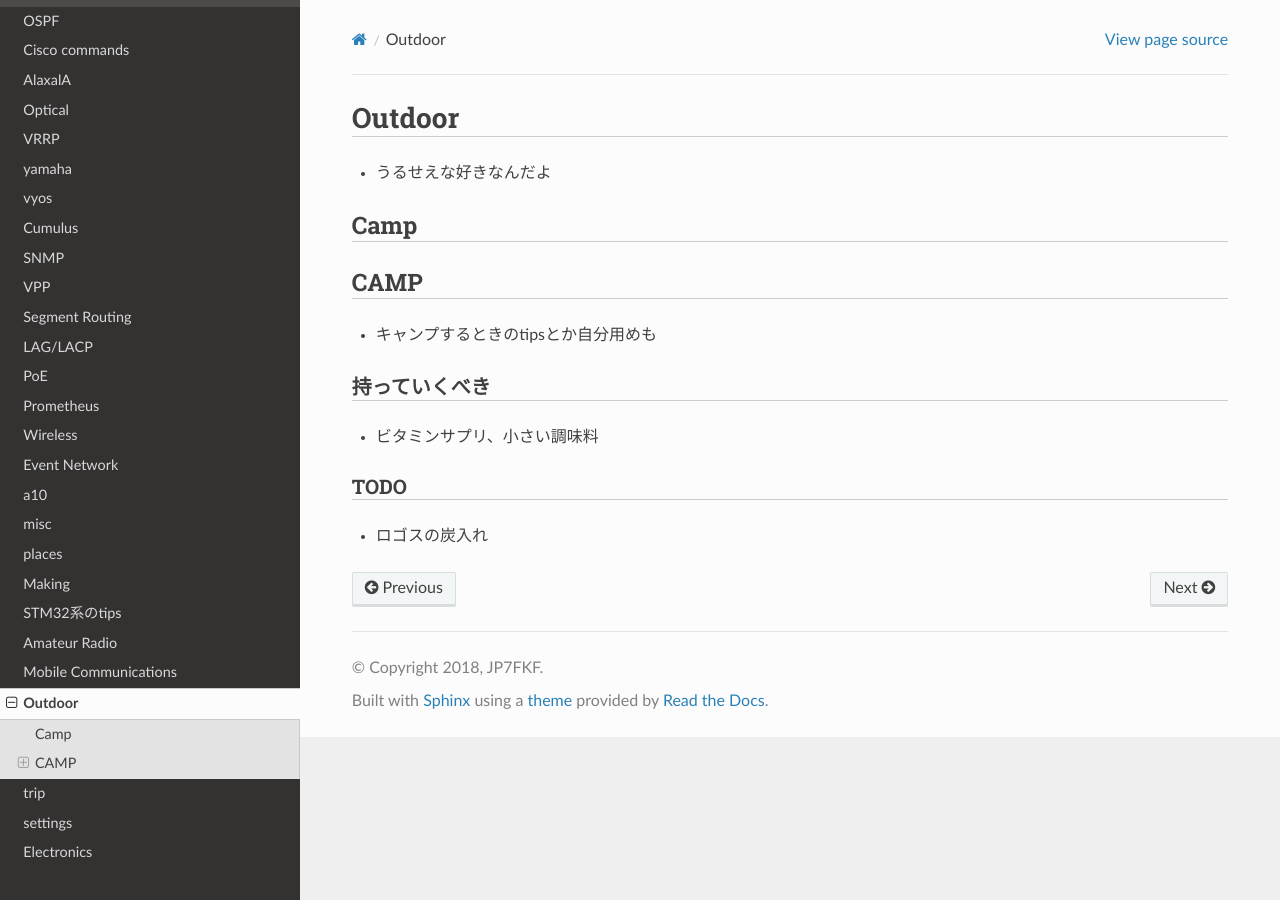
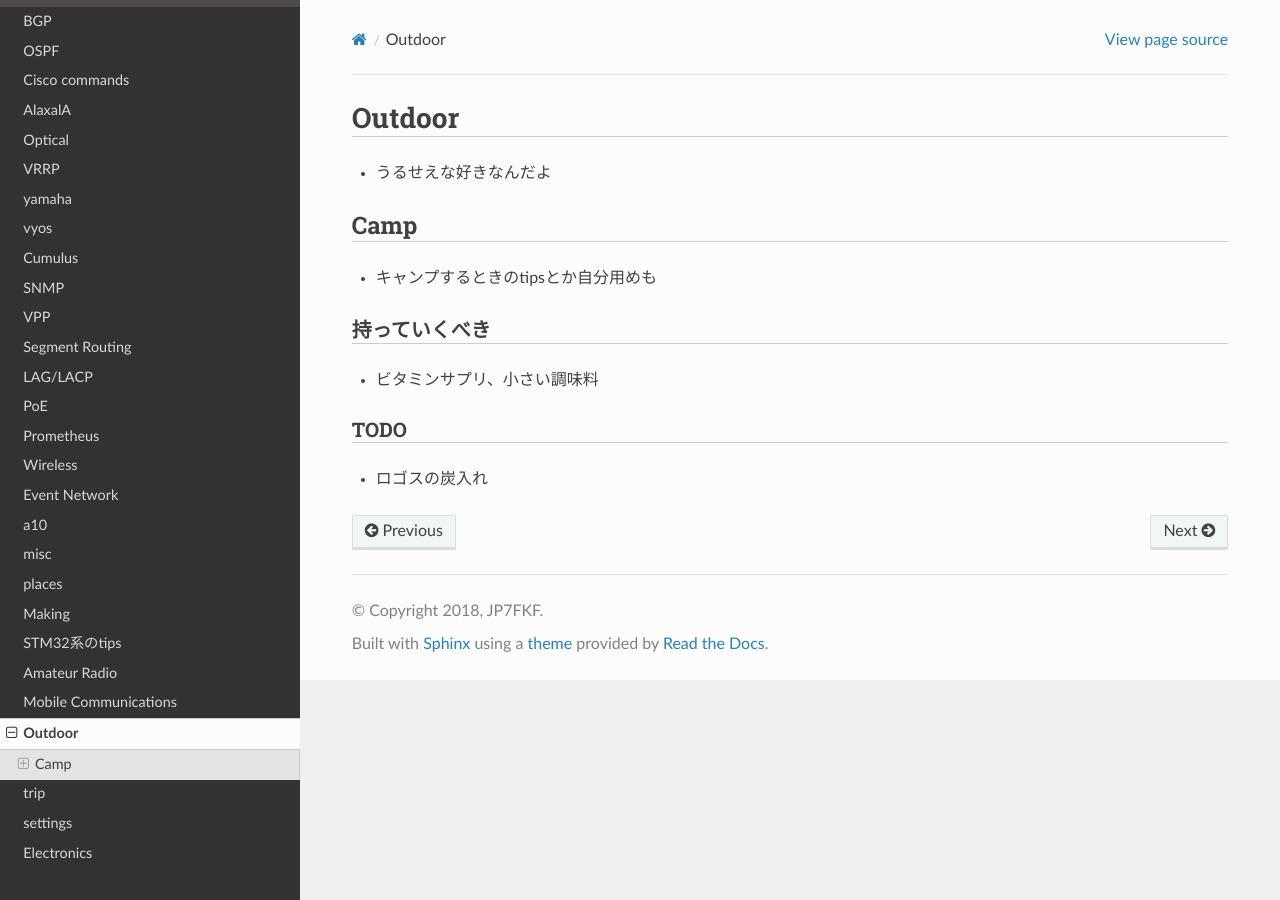
Before and after one commit to jp7fkf/JP7FKF-Warehouse, a Sphinx documentation site: the page built from source/hobbies/outdoor.md, in a window 1280 px wide. Built offline with Sphinx 7.4.7 and the Read the Docs theme 2.0.0, drawn with Linux system fonts in a browser that asks for light colours.

Commit message:
2020-01-03 23:58:48

```diff
--- a/source/hobbies/outdoor.md
+++ b/source/hobbies/outdoor.md
@@ -2,7 +2,6 @@
 - うるせえな好きなんだよ
 
 ## Camp
-## CAMP
 - キャンプするときのtipsとか自分用めも
 
 ### 持っていくべき
```
Also changed, not shown: source/hobbies/trip.md (+0 -1 lines).
